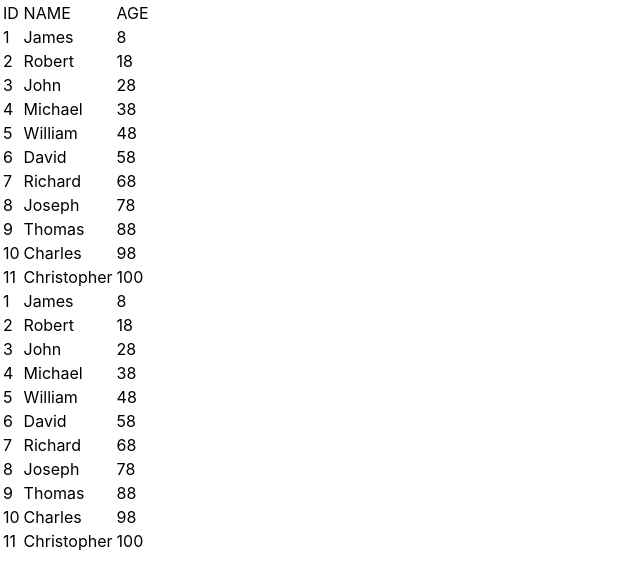
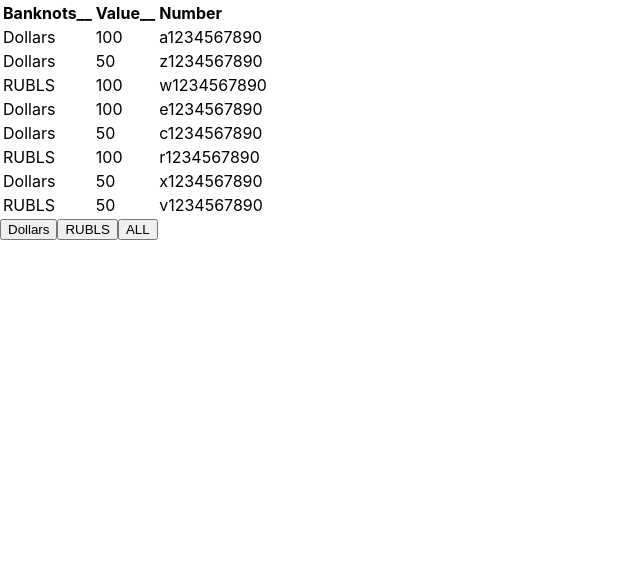
Before and after one commit to VadzimAJ/ToDoList_IT_inc, a React (Create React App) app: page / in a window 1280 px wide. Shown: the top 586 px of the page, without its empty margins (0-640 px from the left). Built offline with nearby package versions, Linux system fonts and the light colour scheme.

Commit message:
feat: fiand a strange exeption on FilteredType

```diff
--- a/src/App.tsx
+++ b/src/App.tsx
@@ -2,7 +2,7 @@ import React, {useState} from 'react';
 import { ReactDOM } from 'react';
 import './index.css'
 import './App.css';
-import { StudentComponent } from './StudentComponent';
+import { MoneyComponent } from './StudentComponent';
 
 
 
@@ -13,33 +13,19 @@ import { StudentComponent } from './StudentComponent';
 
 function App() {
 
-    let [students, setStudents] = useState([
-        {id: 1, name: "James", age: 8},
-        {id: 2, name: "Robert", age: 18},
-        {id: 3, name: "John", age: 28},
-        {id: 4, name: "Michael", age: 38},
-        {id: 5, name: "William", age: 48},
-        {id: 6, name: "David", age: 58},
-        {id: 7, name: "Richard", age: 68},
-        {id: 8, name: "Joseph", age: 78},
-        {id: 9, name: "Thomas", age: 88},
-        {id: 10, name: "Charles", age: 98},
-        {id: 11, name: "Christopher", age: 100},
-        {id: 1, name: "James", age: 8},
-        {id: 2, name: "Robert", age: 18},
-        {id: 3, name: "John", age: 28},
-        {id: 4, name: "Michael", age: 38},
-        {id: 5, name: "William", age: 48},
-        {id: 6, name: "David", age: 58},
-        {id: 7, name: "Richard", age: 68},
-        {id: 8, name: "Joseph", age: 78},
-        {id: 9, name: "Thomas", age: 88},
-        {id: 10, name: "Charles", age: 98},
-        {id: 11, name: "Christopher", age: 100}
-    ]);
+  const [money, setMoney] = useState([
+    { banknots: 'Dollars', value: 100, number: ' a1234567890' },
+    { banknots: 'Dollars', value: 50, number: ' z1234567890' },
+    { banknots: 'RUBLS', value: 100, number: ' w1234567890' },
+    { banknots: 'Dollars', value: 100, number: ' e1234567890' },
+    { banknots: 'Dollars', value: 50, number: ' c1234567890' },
+    { banknots: 'RUBLS', value: 100, number: ' r1234567890' },
+    { banknots: 'Dollars', value: 50, number: ' x1234567890' },
+    { banknots: 'RUBLS', value: 50, number: ' v1234567890' },
+  ])
 
        return (
-        <StudentComponent students={students}/>
+        <MoneyComponent money={money}/>
     );
 }
 
--- /dev/null
+++ b/src/Button.tsx
@@ -0,0 +1,16 @@
+import React from 'react';
+
+type ButtonType = {
+  title: string;
+  callBack: (title: string ) => void;
+};
+
+export const Button = (props: ButtonType) => {
+  const onClickHandler = () => {
+    props.callBack(props.title); // Передаем title в callBack
+  }
+
+  return (
+    <button onClick={onClickHandler}>{props.title}</button>
+  )
+}
--- a/src/StudentComponent.tsx
+++ b/src/StudentComponent.tsx
@@ -1,32 +1,66 @@
+import React, {useState} from "react"
+import { NumberTypeAnnotation } from "@babel/types"
+import { Button } from "./Button"
 
-type StudentComponentType={
-  students: Array<StudentType>
+type MoneyComponentType={
+  money: Array<MoneyType>
 }
 
-type StudentType = {
-  id: number
-  name: string
-  age: number
+type MoneyType = {
+  banknots: string
+  value: number
+  number: string
+
 }
 
-export function StudentComponent (props:StudentComponentType){
+type FilterType = {
+  title: 'ALL' | 'Dollars' | 'RUBLS'
+}
+export function MoneyComponent (props:MoneyComponentType,){
+
+  let [filter, seFilter] = useState<FilterType> ('ALL')
+
+
+  let currentMoney = props.money;
+
+  if (filter === 'Dollars') {
+    currentMoney = props.money.filter(filteredMoney => filteredMoney.banknots === 'Dollars');
+  }
+  if (filter === 'RUBLS') {
+    currentMoney = props.money.filter(filteredMoney => filteredMoney.banknots === 'RUBLS');
+}
+
+const ButtonFoo = ( title: string) => {
+  let useMopney = title;
+  seFilter(useMopney);
+}
 
 return(
+  <div>
     <table >
-    <tr>
-    <td>ID</td>
-    <td>NAME</td>
-    <td>AGE</td>
+        <thead>
+          <tr >
+            <td><b>Banknots__</b></td>
+            <td><b>Value__</b></td>
+            <td><b>Number</b></td>
           </tr>
-    {props.students.map((objectFromSrudentsArray:StudentType)=>{
+        </thead>
+        <tbody>
+          {currentMoney.map((objectFromMoneyArray:MoneyType, index: number)=>{
             return(
-        <tr key={objectFromSrudentsArray.id}>
-          <td><span>{objectFromSrudentsArray.id}</span></td>
-          <td><span>{objectFromSrudentsArray.name}</span></td>
-          <td><span>{objectFromSrudentsArray.age}</span></td>
+              <tr key={index}>
+                <td><span>{objectFromMoneyArray.banknots}</span></td>
+                <td><span>{objectFromMoneyArray.value}</span></td>
+                <td><span>{objectFromMoneyArray.number}</span></td>
               </tr>
             )
           })}
+        </tbody>
       </table>
+      <Button title={'Dollars'} callBack={(title) => ButtonFoo(title)}/>
+      <Button title={'RUBLS'} callBack={(title) => ButtonFoo(title)}/>
+      <Button title={'ALL'} callBack={(title) => ButtonFoo(title)}/>
+  </div>
+
 )
 }
```
Lines whose indentation alone changed are shown as unchanged.
